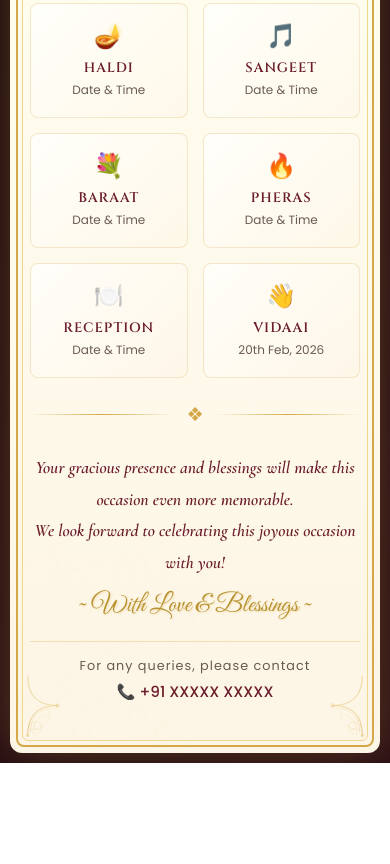
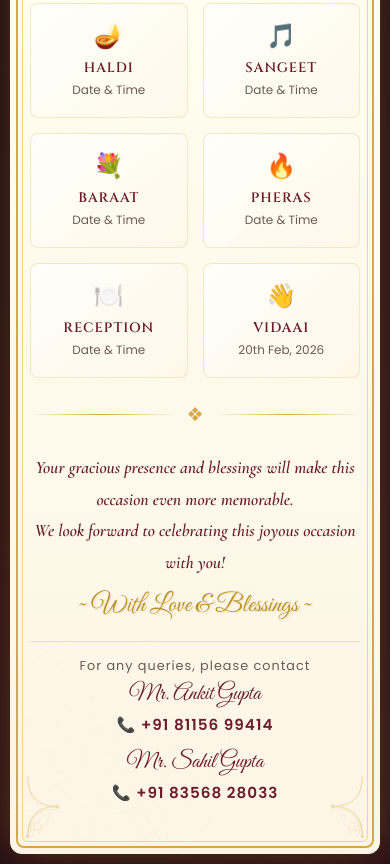
Before and after one commit to shivo1211/aditi-weds, a plain HTML site: page index.html in a window 390 px wide. Shown: the part 1702-2566 px from the top of the page. Before the commit the page ends 2465 px from the top, so only its background shows below. Drawn offline with nearby package versions, Linux system fonts and the light colour scheme; a web font is replaced by a local one.

Commit message:
feat: Replace placeholder RSVP contact with specific names, clickable phone numbers, and styling.

```diff
--- a/index.html
+++ b/index.html
@@ -335,7 +335,17 @@
 
                 <div class="rsvp-section">
                     <p class="rsvp-text" data-i18n="rsvpText">For any queries, please contact</p>
-                    <p class="rsvp-phone">📞 +91 XXXXX XXXXX</p>
+                    <p class="rsvp-phone" style="font-family:'Great Vibes',cursive; font-size:1.4rem; color:#6b1d2a;">
+                        Mr. Ankit Gupta</p>
+                    <p class="rsvp-phone"><a href="tel:+918115699414"
+                            style="color:#6b1d2a; text-decoration:none; font-weight:600; letter-spacing:1px;">📞 +91
+                            81156 99414</a></p>
+                    <p class="rsvp-phone"
+                        style="font-family:'Great Vibes',cursive; font-size:1.4rem; color:#6b1d2a; margin-top:12px;">
+                        Mr. Sahil Gupta</p>
+                    <p class="rsvp-phone"><a href="tel:+918356828033"
+                            style="color:#6b1d2a; text-decoration:none; font-weight:600; letter-spacing:1px;">📞 +91
+                            83568 28033</a></p>
                 </div>
             </section>
 
```
